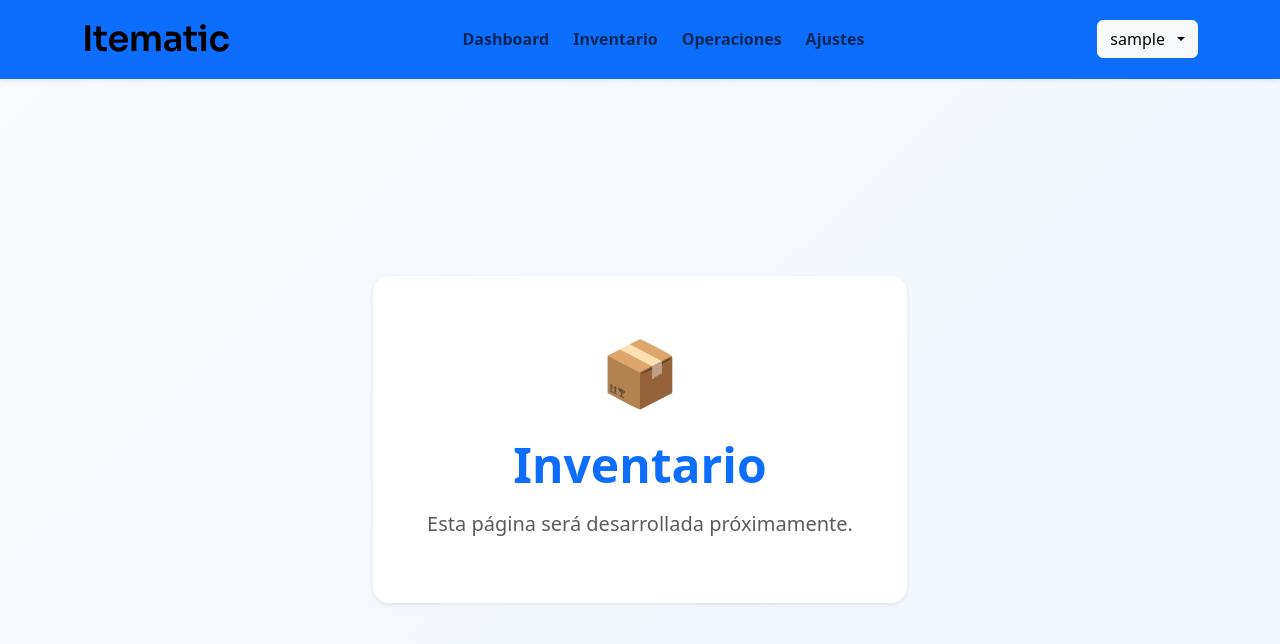
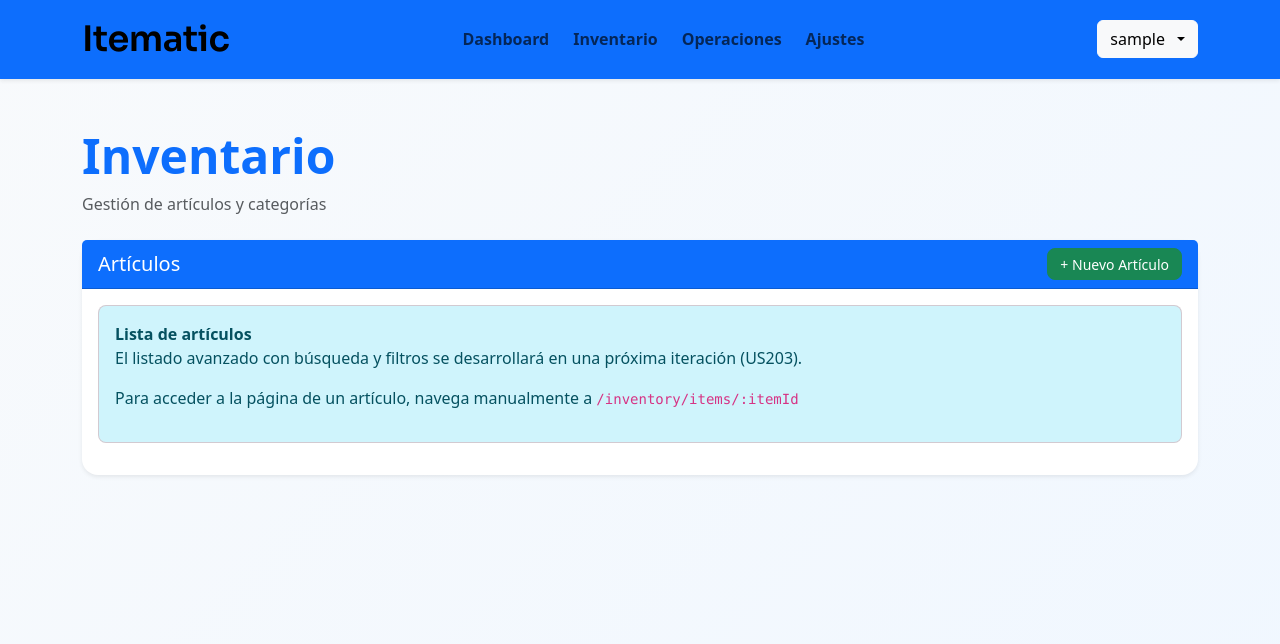
Before and after one commit to SarriaMateo/tfg-frontend, a React (Vite) app: page /inventory in a window 1280 px wide. Shown: the top 644 px of the page. Built offline with nearby package versions, Linux system fonts and the light colour scheme; no server answers; sample sign-in values are in the browser's storage.

Commit message:
feat(items): wire inventory page to item management (US201)
Replace placeholder inventory page with ItemManagement layout.
Add inventory header and description.

```diff
--- a/src/pages/InventoryPage.jsx
+++ b/src/pages/InventoryPage.jsx
@@ -1,23 +1,19 @@
 import React from 'react';
 import { Navbar } from '../components/Navbar';
-import { Container, Row, Col, Card } from 'react-bootstrap';
+import { Container } from 'react-bootstrap';
+import { ItemManagement } from '../components/ItemManagement';
 
 export const InventoryPage = () => {
   return (
     <div className="d-flex flex-column min-vh-100">
       <Navbar />
-      <Container className="py-5 flex-grow-1 d-flex align-items-center justify-content-center">
-        <Row className="w-100">
-          <Col md={8} lg={6} className="mx-auto">
-            <Card className="shadow-sm border-0 text-center">
-              <Card.Body className="p-5">
-                <div style={{ fontSize: '4rem', marginBottom: '1rem' }}>📦</div>
-                <h1 className="display-5 fw-bold text-primary mb-3">Inventario</h1>
-                <p className="text-muted fs-5">Esta página será desarrollada próximamente.</p>
-              </Card.Body>
-            </Card>
-          </Col>
-        </Row>
+      <Container className="py-5 flex-grow-1">
+        <div className="mb-4">
+          <h1 className="display-5 fw-bold text-primary mb-2">Inventario</h1>
+          <p className="text-muted">Gestión de artículos y categorías</p>
+        </div>
+
+        <ItemManagement />
       </Container>
     </div>
   );
```
